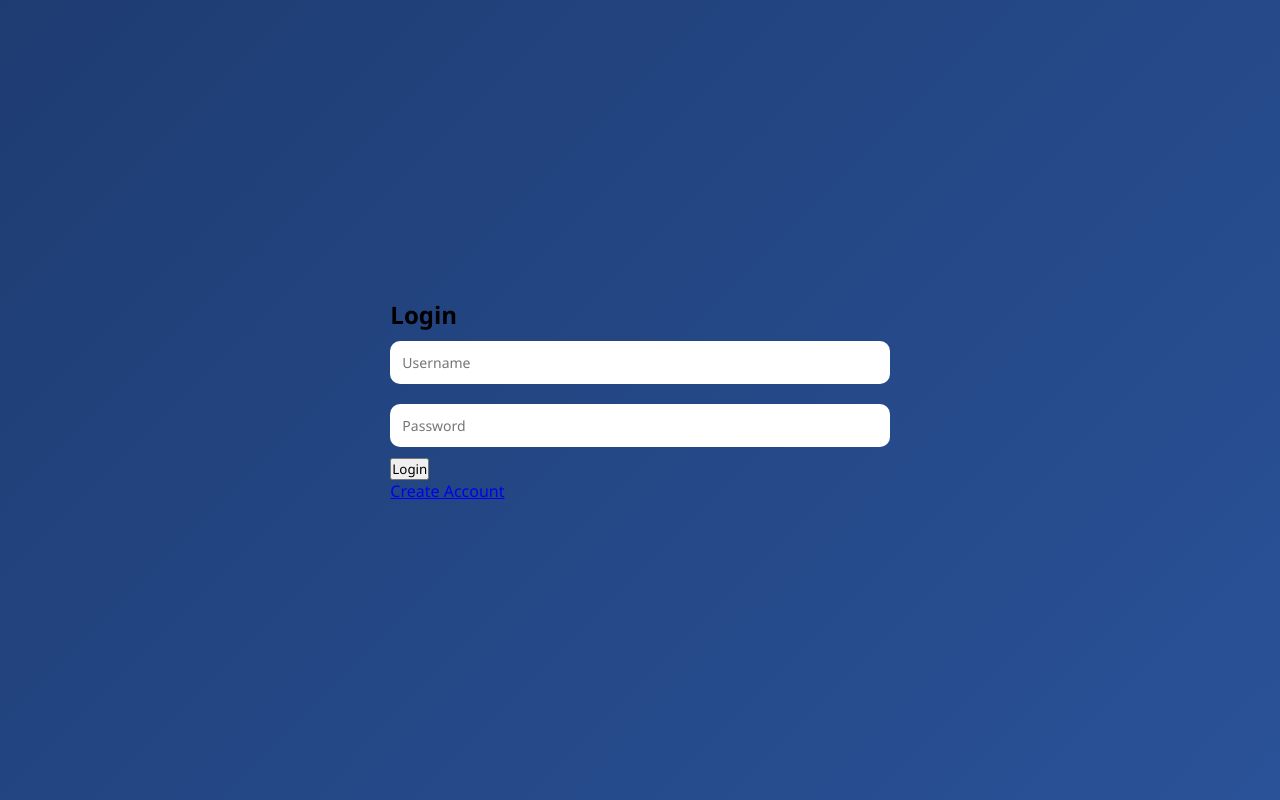
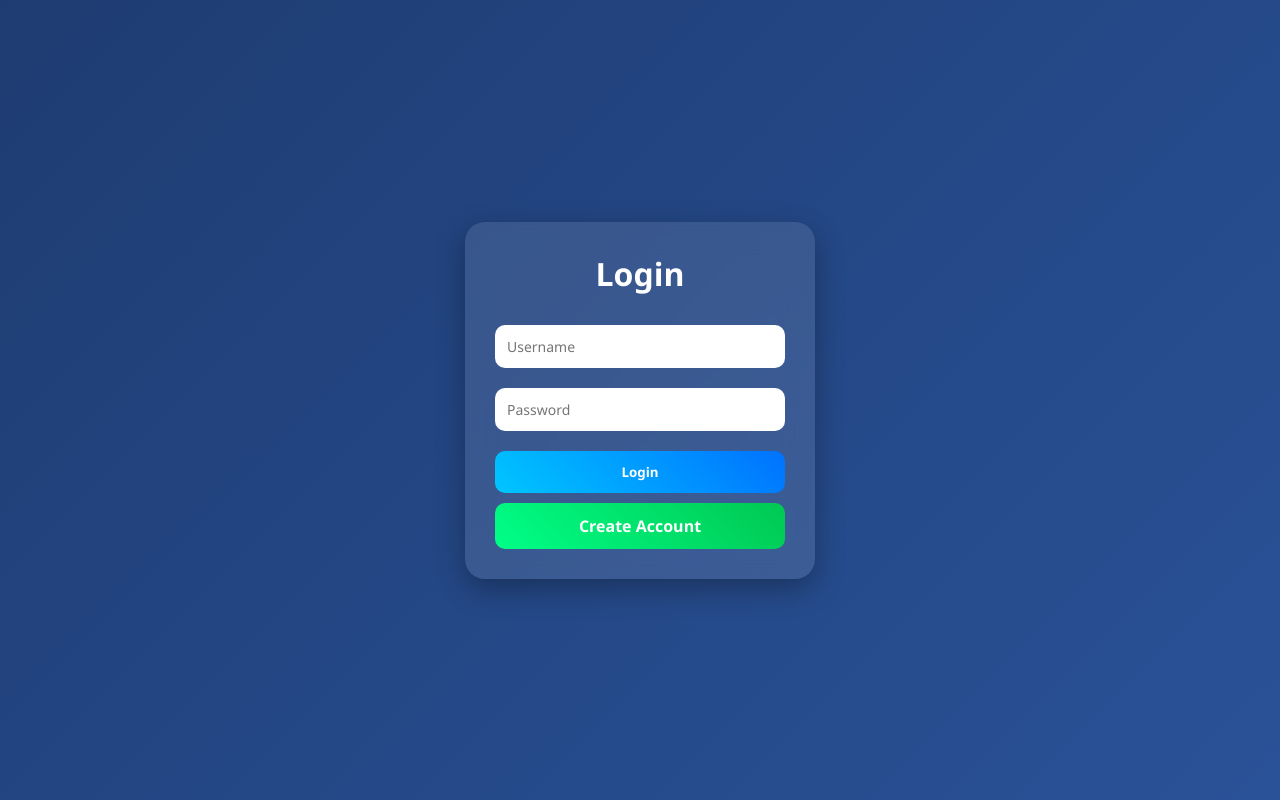
Before and after one commit to prajapatiutsav/online-voting-system, a Django app: page /login/ in a window 1280 px wide. Run offline with Django 4.2, Linux system fonts and the light colour scheme.

Commit message:
Refactor login form layout and error handling

```diff
--- a/voting_project/templates/login.html
+++ b/voting_project/templates/login.html
@@ -1,27 +1,32 @@
+{% load static %}
 <!DOCTYPE html>
 <html>
 <head>
     <title>Login</title>
-    {% load static %}
     <link rel="stylesheet" href="{% static 'css/style.css' %}">
 </head>
+
 <body>
 
-<div class="container">
-    <h2>Login</h2>
+<div class="main-box">
+    <div class="card">
+        <h1>Login</h1>
 
         <form method="POST">
             {% csrf_token %}
+
             <input type="text" name="username" placeholder="Username" required>
             <input type="password" name="password" placeholder="Password" required>
-        <button type="submit">Login</button>
+
+            <button type="submit" class="btn btn-login">Login</button>
         </form>
 
         {% if error %}
             <p style="color:red;">{{ error }}</p>
         {% endif %}
 
-    <a href="/register/">Create Account</a>
+        <a href="{% url 'register' %}" class="btn btn-register">Create Account</a>
+    </div>
 </div>
 
 </body>
```
Lines whose indentation alone changed are shown as unchanged.
